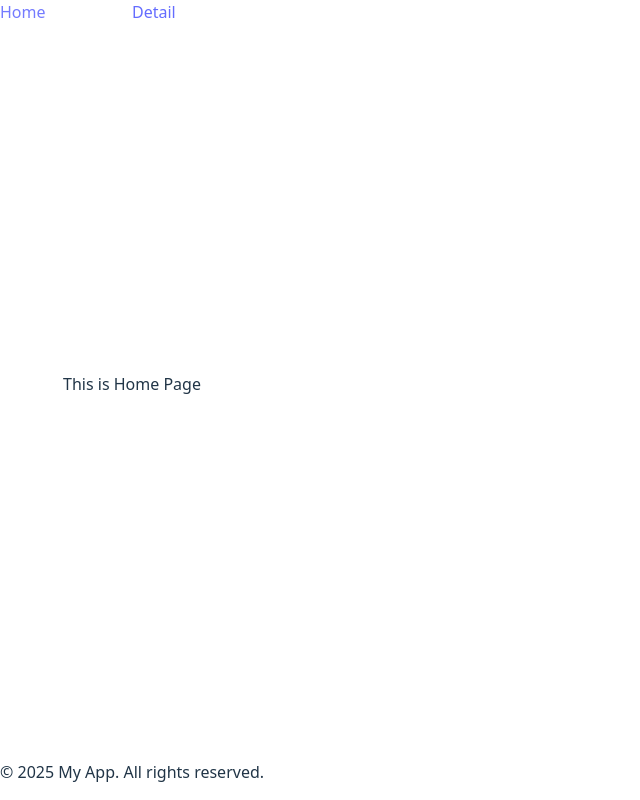
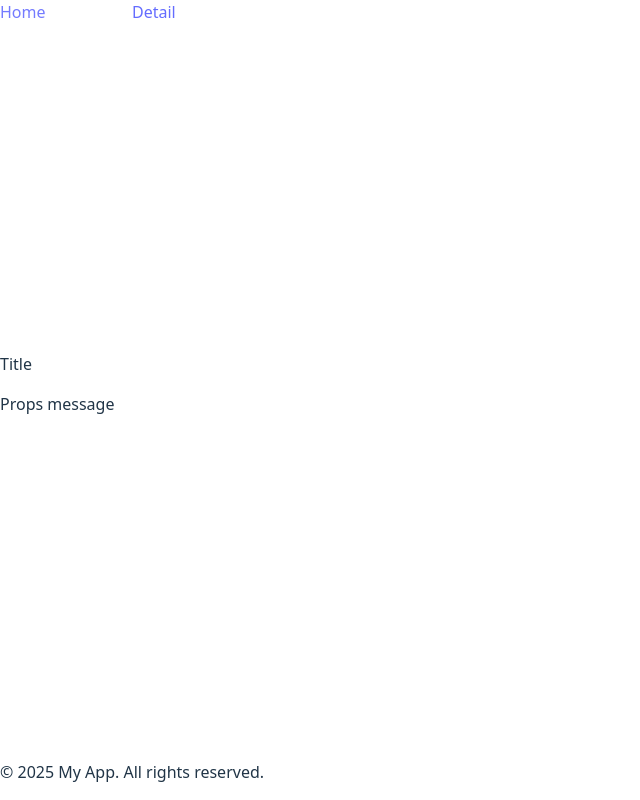
Before and after one commit to RyoGreen/practice_typescript, a React (Vite) app in the folder react/: page / in a window 1280 px wide. Shown: the whole page, without its empty margins (0-640 px from the left). Built offline with nearby package versions, Linux system fonts and the light colour scheme.

Commit message:
loading page

```diff
--- a/react/src/features/components/Home.tsx
+++ b/react/src/features/components/Home.tsx
@@ -1,9 +1,30 @@
-import React from "react";
+import React, { useEffect } from "react";
 
-const HomeField: React.FC = () => {
+type HomeFieldProps = {
+    message?: string;
+    title: string;
+};
+
+const HomeField: React.FC<HomeFieldProps> = (props) => {
+    const [isLoading, setIsLoading] = React.useState(true);
+
+    useEffect(() => {
+        const timer = setTimeout(() => {
+            setIsLoading(false);
+        }, 5000);
+
+        return () => clearTimeout(timer);
+    }, []);
     return (
-        <div className="min-h-full flex flex-col items-center justify-center bg-gray-100 p-4">
-            This is Home Page
+        <div>
+            {isLoading ? (
+                <p>Loading...</p>
+            ) : (
+                <>
+                    <p>{props.title}</p>
+                    <p>{props.message ?? "This is Home Page"}</p>
+                </>
+            )}
         </div>
     );
 };
--- a/react/src/pages/Home.tsx
+++ b/react/src/pages/Home.tsx
@@ -4,7 +4,7 @@ import HomeField from "../features/components/Home";
 const Home: React.FC = () => {
     return (
         <div className="bg-gray-100">
-            <HomeField />
+            <HomeField title="Title" message="Props message" />
         </div>
     );
 };
```
